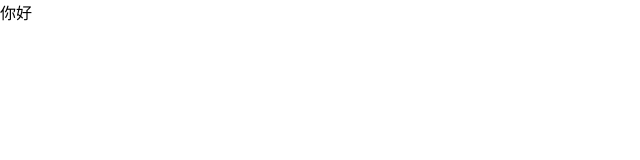
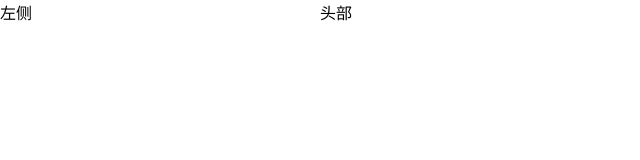
Before and after one commit to hszxxn/heimatoutiao, a Vue app: page /#/home in a window 1280 px wide. Shown: the top 160 px of the page, without its empty margins (0-640 px from the left). Built offline with nearby package versions, Linux system fonts and the light colour scheme.

Commit message:
主页布局完成

```diff
--- a/src/views/home/index.vue
+++ b/src/views/home/index.vue
@@ -1,6 +1,16 @@
 <template>
   <div class="home">
-    你好
+      <el-container>
+          <!-- 侧边栏 -->
+          <el-aside class='aside'>左侧</el-aside>
+          <el-container>
+                <el-header>头部</el-header>
+                <el-main>
+                    <router-view></router-view>
+                </el-main>
+          </el-container>
+
+      </el-container>
   </div>
 </template>
 
@@ -13,3 +23,10 @@ export default {
   }
 }
 </script>
+<style lang="less" scoped>
+   .aside {
+      width: 300px;
+      height: 100vh;
+      // background: red;
+    }
+</style>
```
